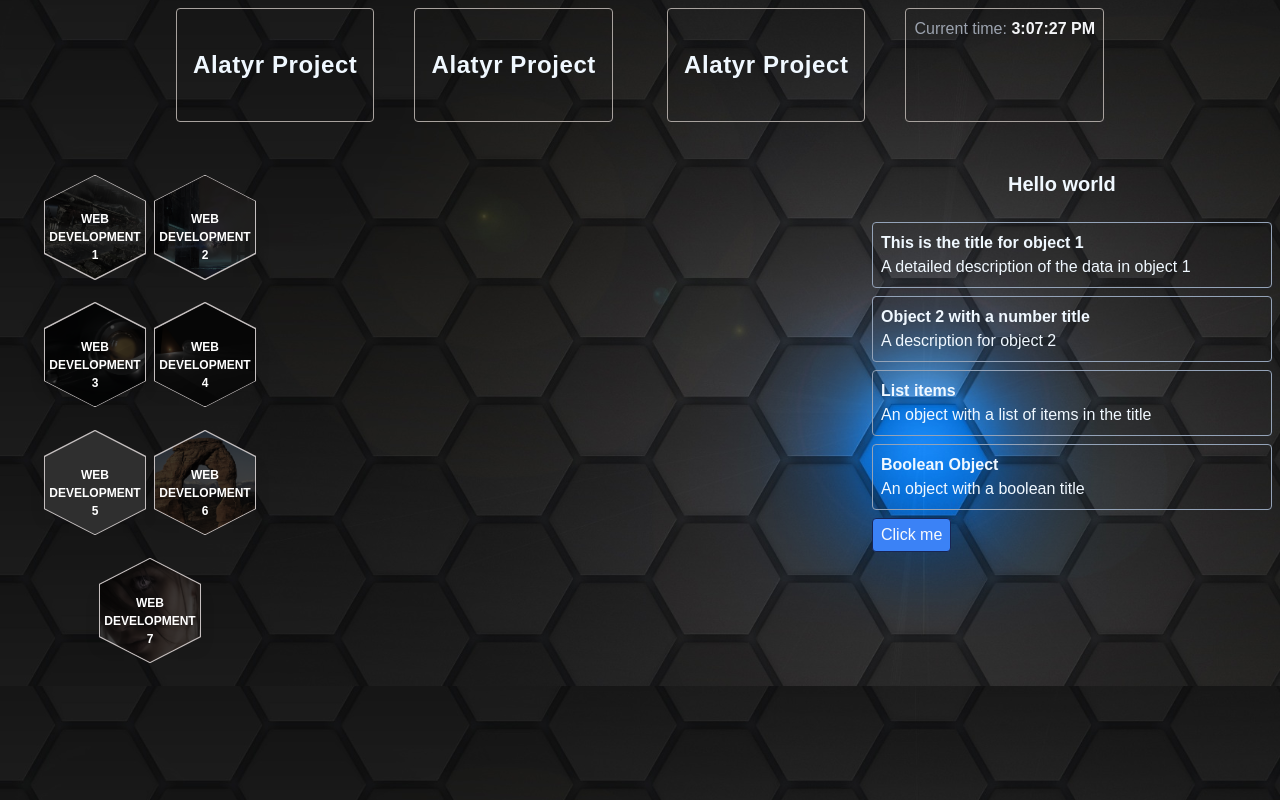
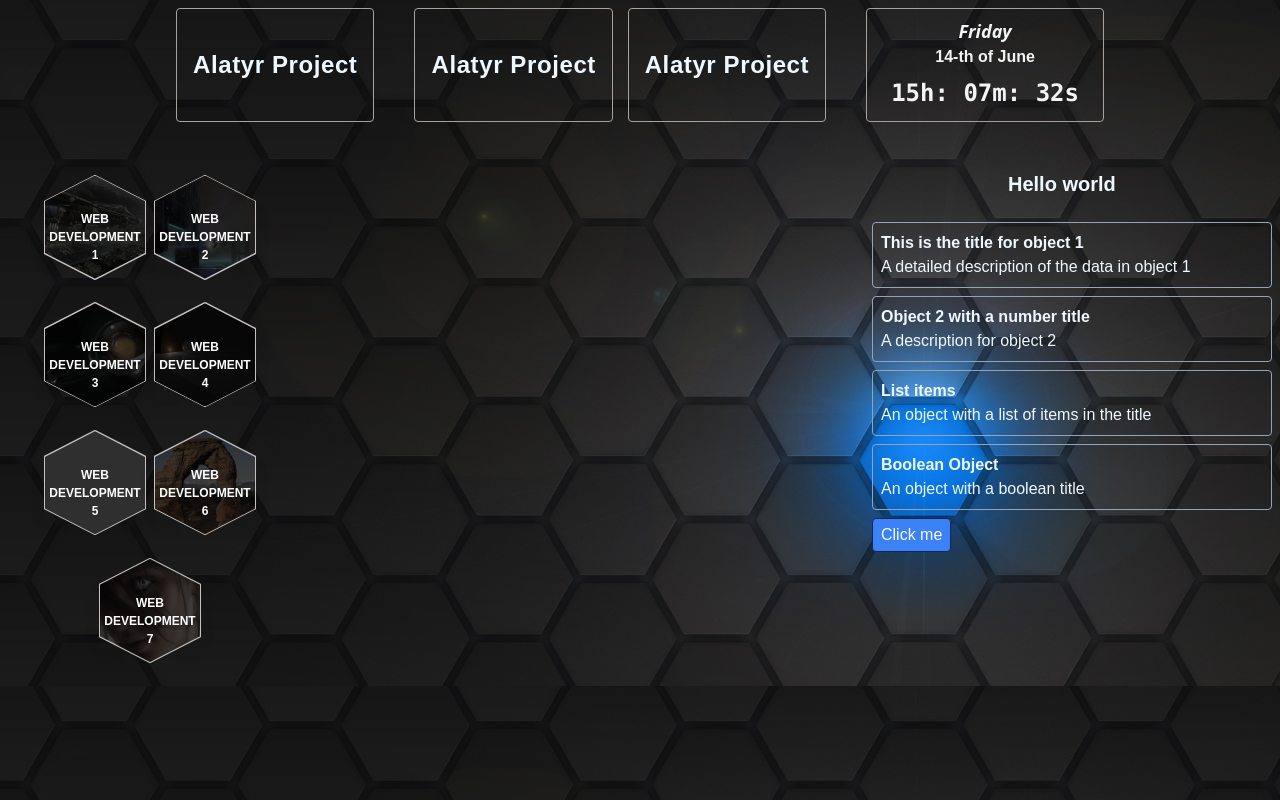
Before and after one commit to Demion-L/react-sandbox, a React (Create React App) app: page / in a window 1280 px wide. Built offline with nearby package versions, Linux system fonts and the light colour scheme; grey boxes are pictures that could not be loaded; the HTML template or start-up script is replaced by a standard one.

Commit message:
clock widget added

```diff
--- a/src/components/Header.jsx
+++ b/src/components/Header.jsx
@@ -1,4 +1,4 @@
-const curentTime = new Date();
+import Clock from "../ui/Clock";
 
 const Header = () => {
   return (
@@ -17,9 +17,8 @@ const Header = () => {
           Alatyr Project
         </div>
         <div className='border h-full border-stone-400 rounded p-2'>
-          <span className='text-gray-400'>Current time:</span>{" "}
           <span className='text-gray-100 font-bold'>
-            {curentTime.toLocaleTimeString()}
+            <Clock />
           </span>
         </div>
       </div>
--- /dev/null
+++ b/src/constants.js
@@ -0,0 +1,24 @@
+export const weekdays = [
+  "Sunday",
+  "Monday",
+  "Tuesday",
+  "Wednesday",
+  "Thursday",
+  "Friday",
+  "Saturday",
+];
+
+export const months = [
+  "January",
+  "February",
+  "March",
+  "April",
+  "May",
+  "June",
+  "July",
+  "August",
+  "September",
+  "October",
+  "November",
+  "December",
+];
--- /dev/null
+++ b/src/ui/Clock.jsx
@@ -0,0 +1,50 @@
+import React from "react";
+import { useState, useEffect } from "react";
+import { months, weekdays } from "../constants";
+
+const Clock = () => {
+  const [time, setTime] = useState(new Date());
+  useEffect(() => {
+    const intervalId = setInterval(() => {
+      setTime(new Date());
+    }, 1000);
+
+    return () => {
+      clearInterval(intervalId);
+    };
+  }, []);
+
+  const showTime = () => {
+    let h = time.getHours();
+    let m = time.getMinutes();
+    let s = time.getSeconds();
+
+    return `${padZero(h)}h: ${padZero(m)}m: ${padZero(s)}s`;
+  };
+
+  let dayOfWeek = weekdays[time.getDay()];
+  let dayOfMonth = time.getDate();
+  let currentMonth = months[time.getMonth()];
+
+  const padZero = (number) => {
+    return (number < 10 ? "0" : "") + number;
+  };
+
+  return (
+    <div>
+      <div className='flex flex-col content-center items-center px-4'>
+        <div className='flex flex-col mb-2 items-center'>
+          <span className='text-lg font-sans italic font-bold'>
+            {dayOfWeek}
+          </span>
+          <span>
+            {dayOfMonth}-th of {currentMonth}
+          </span>
+        </div>
+        <div className='font-mono ordinal text-2xl'>{showTime()}</div>
+      </div>
+    </div>
+  );
+};
+
+export default Clock;
```
